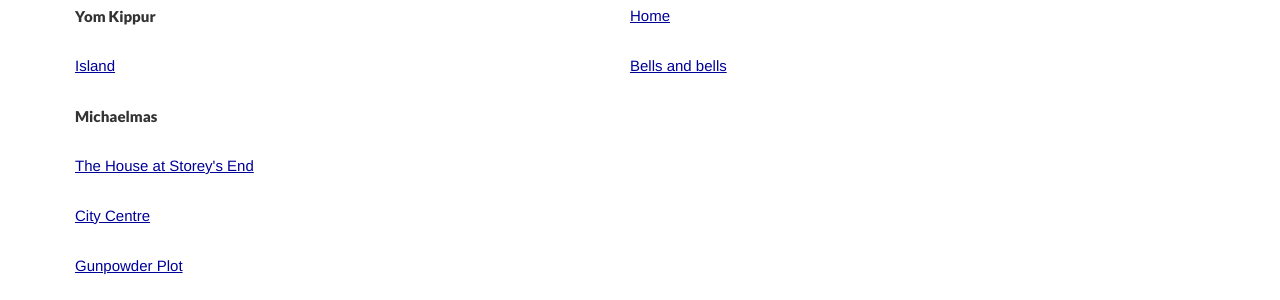
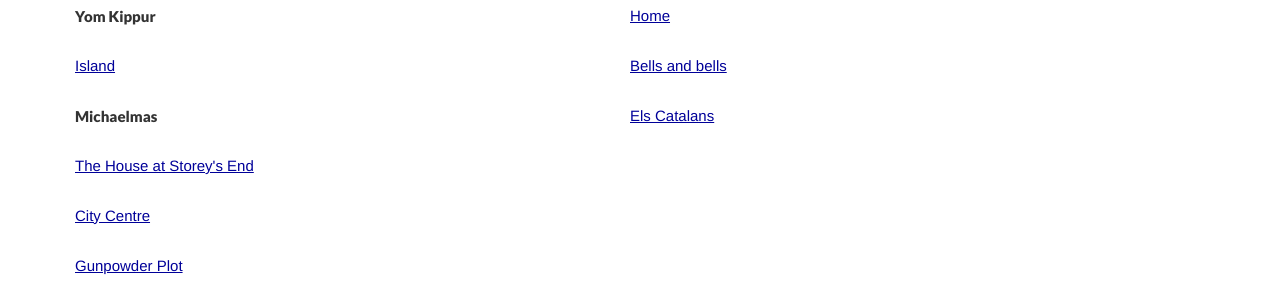
Before and after one commit to jacobandreas/writing, a Jekyll site: the page built from journals.html, in a window 1280 px wide. Shown: the part 241-541 px from the top of the page. Built offline with Jekyll 4.4.1, drawn with Linux system fonts in a browser that asks for light colours; nearby versions of some CDN libraries.

Commit message:
els catalans journal link

```diff
--- a/journals.html
+++ b/journals.html
@@ -62,6 +62,8 @@ layout: index
     <li><a href='{{ site.baseurl }}/berkeley/home.html'>Home</a></li>
     <li><a href='{{ site.baseurl }}/berkeley/bells-and-bells.html'>Bells and
       bells</a></li>
+    <li><a href='{{ site.baseurl }}/berkeley/barcelona.html'>Els
+      Catalans</a></li>
   </ul>
 </div>
 </section>
```
